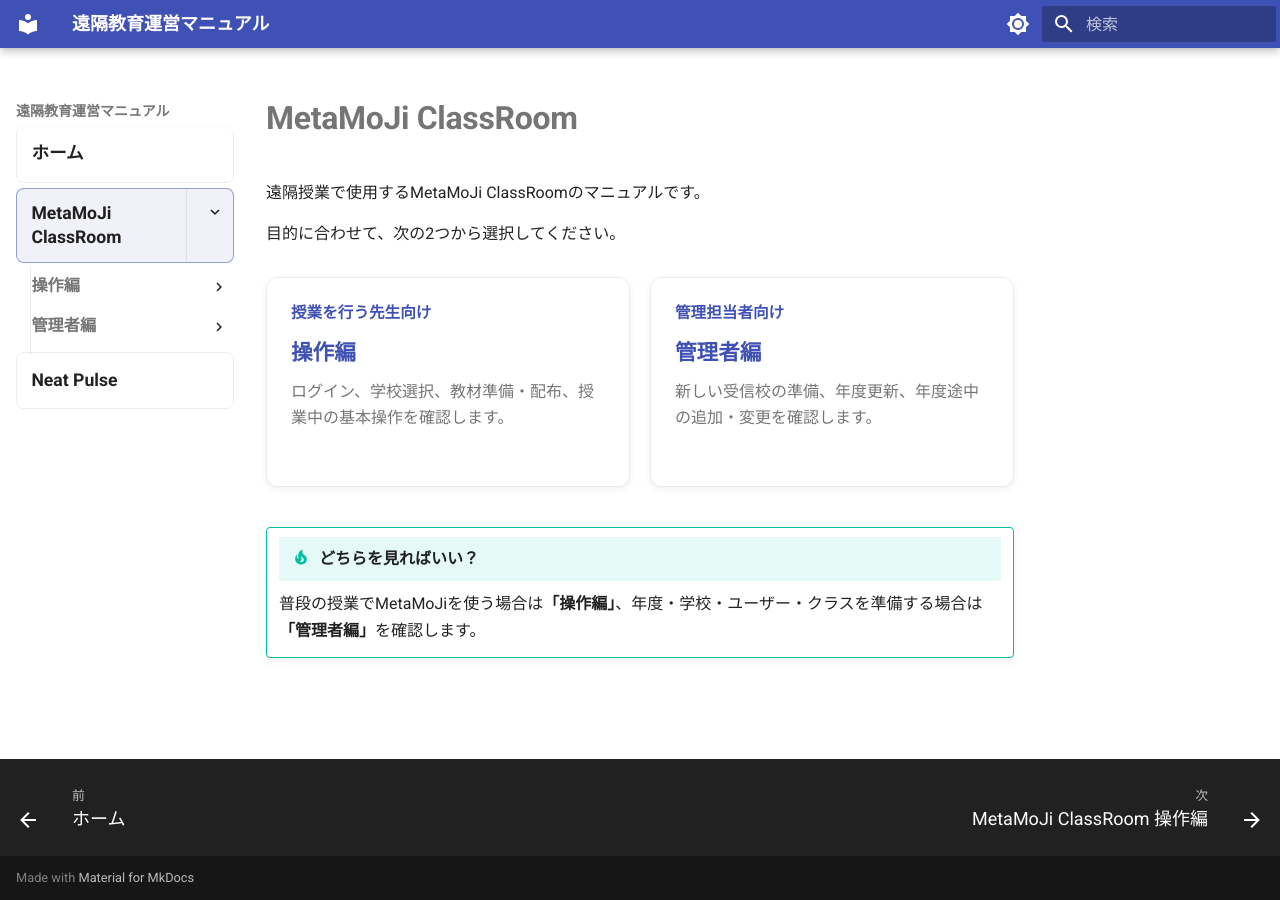
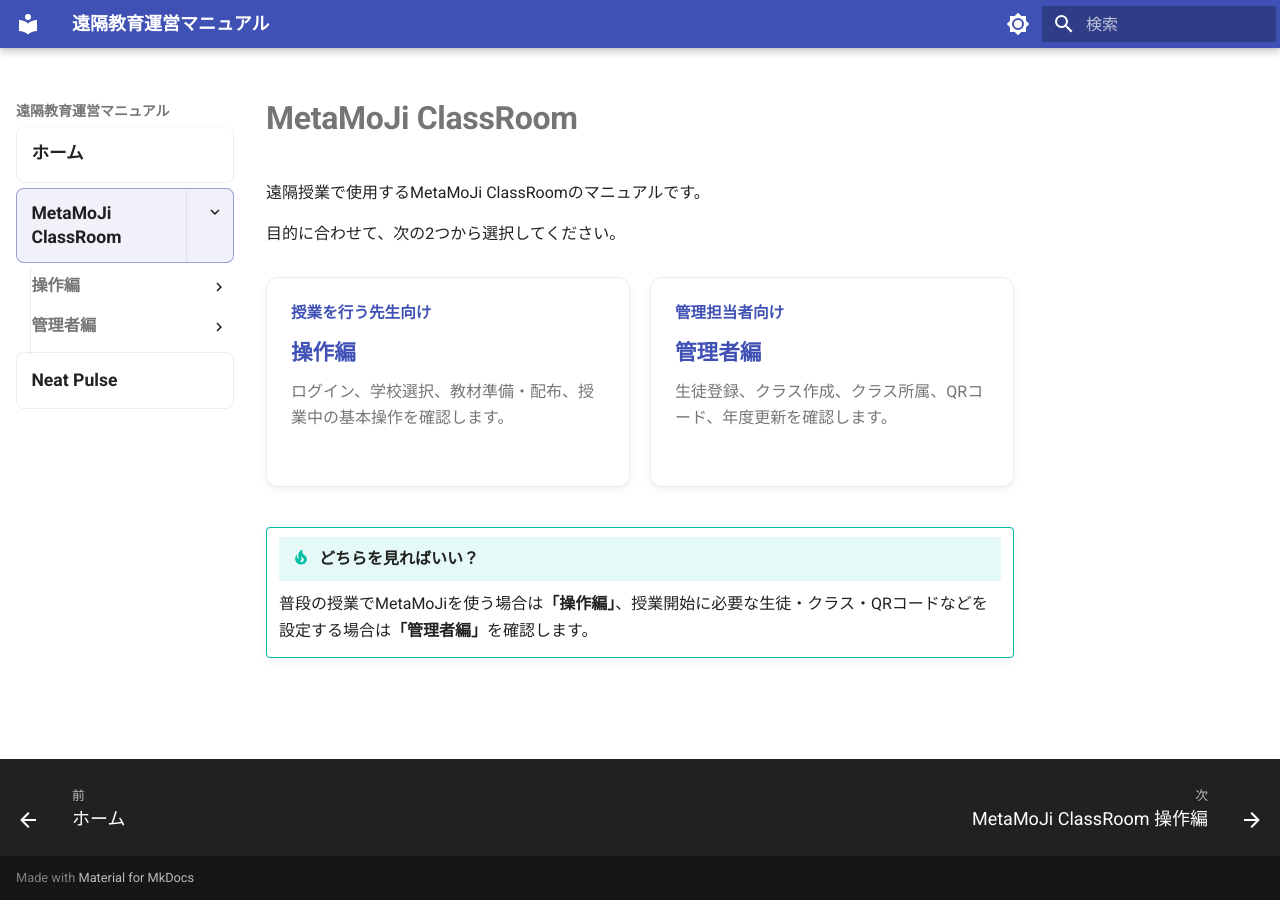
Before and after one commit to a-recs/remote-manual, an MkDocs documentation site: the page built from docs/metamoji/index.md, in a window 1280 px wide. Built offline with MkDocs 1.6.1 and Material for MkDocs 9.7.7, drawn with Linux system fonts in a browser that asks for light colours.

Commit message:
Align MetaMoJi landing page with final structure

```diff
--- a/docs/metamoji/index.md
+++ b/docs/metamoji/index.md
@@ -14,9 +14,9 @@
   <a class="manual-home-card" href="admin/">
     <span class="manual-home-card__eyebrow">管理担当者向け</span>
     <strong>管理者編</strong>
-    <span>新しい受信校の準備、年度更新、年度途中の追加・変更を確認します。</span>
+    <span>生徒登録、クラス作成、クラス所属、QRコード、年度更新を確認します。</span>
   </a>
 </div>
 
 !!! tip "どちらを見ればいい？"
-    普段の授業でMetaMoJiを使う場合は**「操作編」**、年度・学校・ユーザー・クラスを準備する場合は**「管理者編」**を確認します。
+    普段の授業でMetaMoJiを使う場合は**「操作編」**、授業開始に必要な生徒・クラス・QRコードなどを設定する場合は**「管理者編」**を確認します。
```
